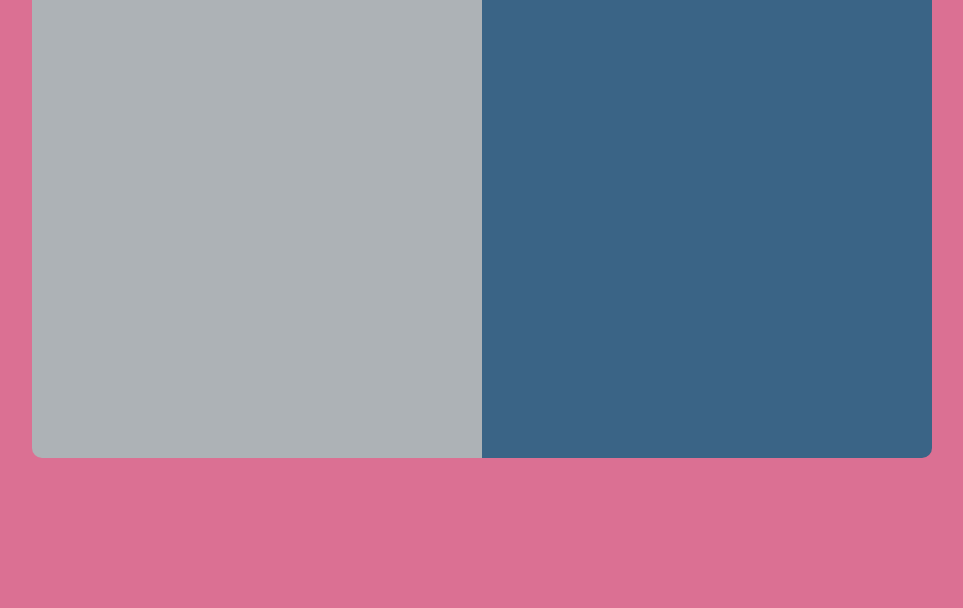
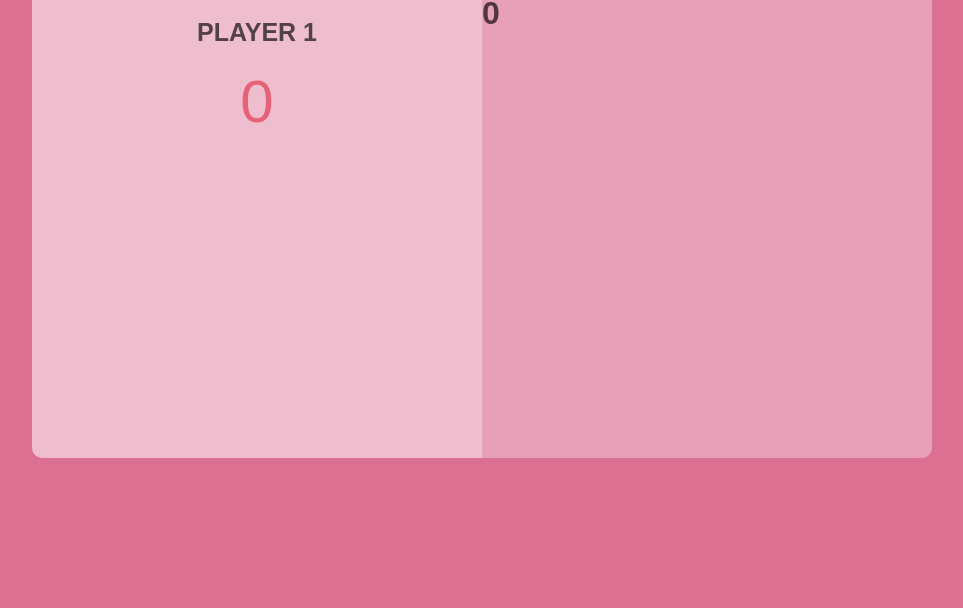
Before and after one commit to Abhishekkvinfo/Learn-Javascript, a plain HTML site: page pig-game/index.html in a window 1280 px wide. Shown: the part 192-800 px from the top of the page, without its empty margins (158-1121 px from the left). Drawn offline with Linux system fonts and the light colour scheme.

Commit message:
box1-completed

```diff
--- a/pig-game/index.html
+++ b/pig-game/index.html
@@ -9,8 +9,14 @@
   <body>
     <div class="container">
       <div class="box">
-        <div class="box1"></div>
-        <div class="box2"></div>
+        <div class="box1">
+          <h1 class="player1">PLAYER 1</h1>
+          <h1 class="score">0</h1>
+        </div>
+        <div class="box2">
+          <h1>PLAYER 2</h1>
+          <h1>0</h1>
+        </div>
       </div>
     </div>
   </body>
--- a/pig-game/style.css
+++ b/pig-game/style.css
@@ -3,7 +3,10 @@
   margin: 0%;
   box-sizing: border-box;
 }
-
+body {
+  font-family: Arial, Helvetica, sans-serif;
+  color: rgba(0, 0, 0, 0.654);
+}
 .container {
   display: flex;
   justify-content: center;
@@ -16,18 +19,31 @@
   height: 500px;
   border-radius: 10px;
   display: flex;
+  position: absolute;
 }
 .box1 {
   width: 450px;
   height: 500px;
-  background-color: rgb(173, 178, 182);
+  background-color: rgba(255, 255, 255, 0.546);
   border-bottom-left-radius: 10px;
   border-top-left-radius: 10px;
 }
 .box2 {
   width: 450px;
   height: 500px;
-  background-color: rgb(58, 100, 134);
+  background-color: rgba(255, 255, 255, 0.338);
   border-end-end-radius: 10px;
   border-start-end-radius: 10px;
 }
+.player1 {
+  text-align: center;
+  margin-top: 60px;
+  font-size: 25px;
+}
+.score {
+  text-align: center;
+  font-size: 60px;
+  font-weight: 400;
+  margin-top: 20px;
+  color: rgb(231, 98, 120);
+}
```
